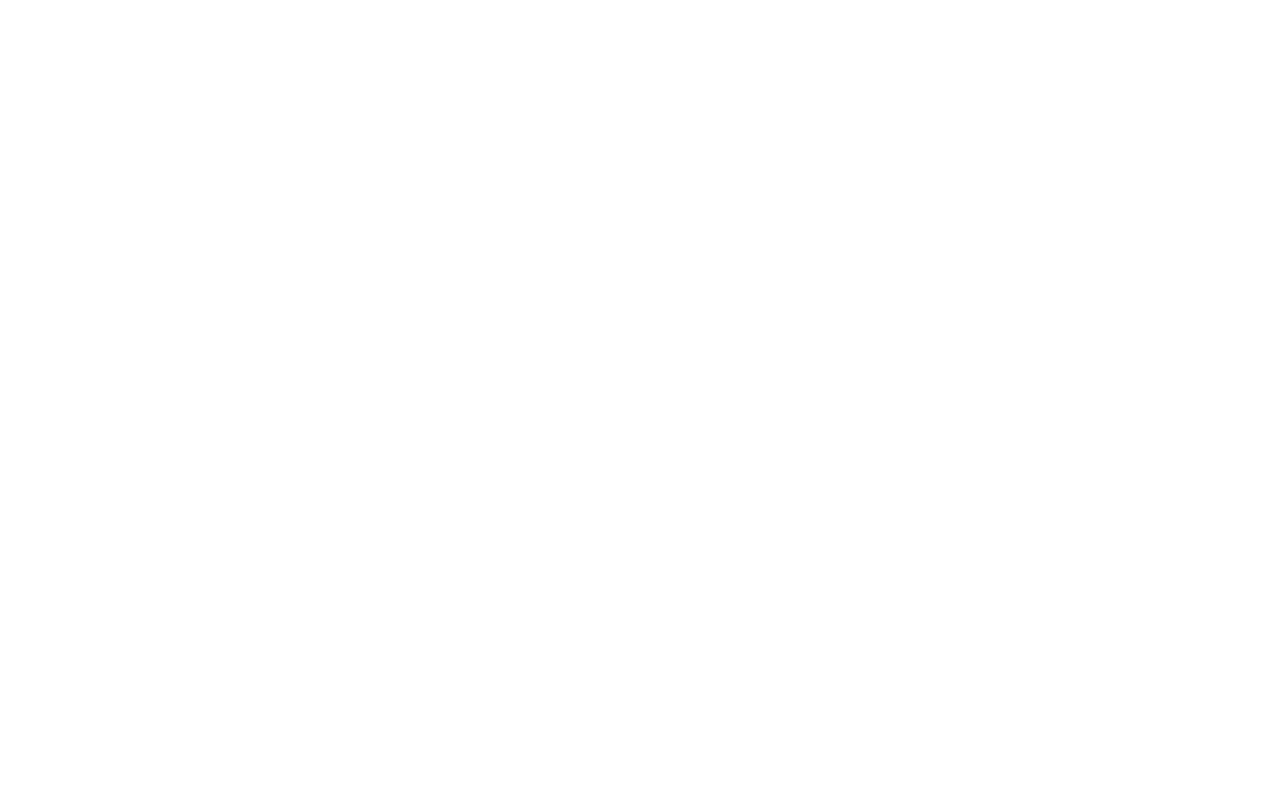
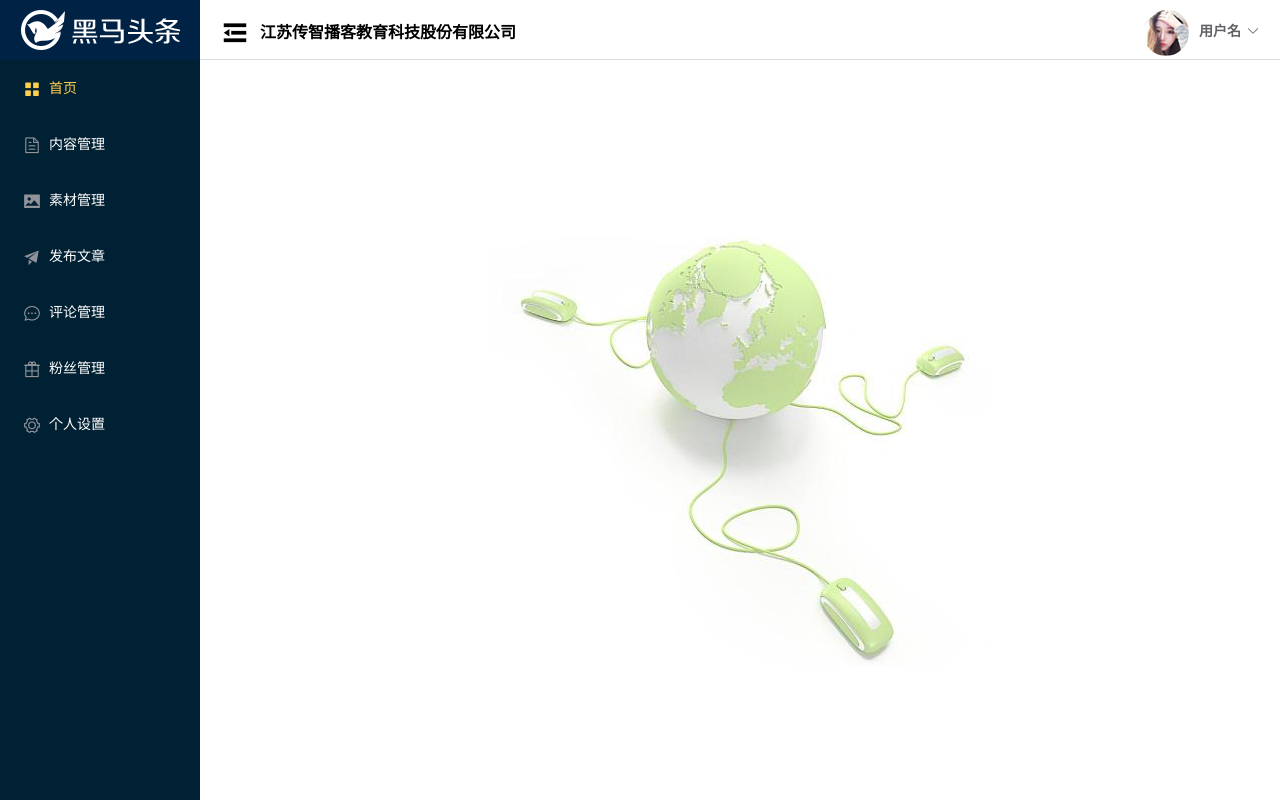
Before and after one commit to xiaokai95/-xiaokai-heima, a Vue app: page / in a window 1280 px wide. Built offline with nearby package versions, Linux system fonts and the light colour scheme.

Commit message:
首页完成

```diff
--- a/src/router/index.js
+++ b/src/router/index.js
@@ -1,12 +1,33 @@
 import Vue from 'vue'
 import VueRouter from 'vue-router'
 import login from '@/views/login'
+import home from '@/views/home'
+import Welcome from '@/views/welcome'
+import Error404 from '@/views/404'
 
 Vue.use(VueRouter)
+const routerPush = VueRouter.prototype.push
+VueRouter.prototype.push = function push (location) {
+  return routerPush.call(this, location).catch(error => error)
+}
 export default new VueRouter({
+
   routes: [{
     path: '/login',
     component: login
+  },
+  {
+    path: '/',
+    component: home,
+    children: [{
+      path: '/',
+      component: Welcome
+    },
+    {
+      path: '*',
+      component: Error404
+    }
+    ]
   }
 
   ]
--- /dev/null
+++ b/src/views/404/index.vue
@@ -0,0 +1,18 @@
+<template>
+  <div class="error"></div>
+</template>
+
+<script>
+export default {}
+</script>
+
+<style lang = 'less'>
+.error {
+  width: 100%;
+  height: 100%;
+  position: absolute;
+  left: 0;
+  top: 0;
+  background: url("../../assets/404.png") no-repeat center / cover;
+}
+</style>
--- /dev/null
+++ b/src/views/home/index.vue
@@ -0,0 +1,119 @@
+<template>
+  <el-container class="home-container">
+    <el-aside :width="isOpen?'200px':'64px'">
+      <div class="logo" :class="{'sm_logo':!isOpen}"></div>
+      <el-menu
+        default-active="/"
+        background-color="#002033"
+        text-color="#fff"
+        active-text-color="#ffd04b"
+        style="border-right:none"
+        :collapse="!isOpen"
+        :collapse-transition="false"
+        router
+      >
+        <el-menu-item index="/">
+          <i class="el-icon-menu"></i>
+          <span slot="title">首页</span>
+        </el-menu-item>
+        <el-menu-item index="/article">
+          <i class="el-icon-document"></i>
+          <span slot="title">内容管理</span>
+        </el-menu-item>
+        <el-menu-item index="/image">
+          <i class="el-icon-picture"></i>
+          <span slot="title">素材管理</span>
+        </el-menu-item>
+        <el-menu-item index="/publish">
+          <i class="el-icon-s-promotion"></i>
+          <span slot="title">发布文章</span>
+        </el-menu-item>
+        <el-menu-item index="/comment">
+          <i class="el-icon-chat-dot-round"></i>
+          <span slot="title">评论管理</span>
+        </el-menu-item>
+        <el-menu-item index="/fans">
+          <i class="el-icon-present"></i>
+          <span slot="title">粉丝管理</span>
+        </el-menu-item>
+        <el-menu-item index="/setting">
+          <i class="el-icon-setting"></i>
+          <span slot="title">个人设置</span>
+        </el-menu-item>
+      </el-menu>
+    </el-aside>
+    <el-container>
+      <el-header>
+        <i class="el-icon-s-fold icon" @click="toggleMenu"></i>
+        <span class="text">江苏传智播客教育科技股份有限公司</span>
+        <el-dropdown trigger="click" style="float: right">
+          <span class="el-dropdown-link">
+            <img src="../../assets/avatar.jpg" alt />
+            <b style="margin-left:10px">用户名</b>
+            <i class="el-icon-arrow-down el-icon--right"></i>
+          </span>
+          <el-dropdown-menu slot="dropdown">
+            <el-dropdown-item icon="el-icon-setting">个人设置</el-dropdown-item>
+            <el-dropdown-item icon="el-icon-unlock">退出登录</el-dropdown-item>
+          </el-dropdown-menu>
+        </el-dropdown>
+      </el-header>
+      <el-main>
+        <router-view></router-view>
+      </el-main>
+    </el-container>
+  </el-container>
+</template>
+
+<script>
+export default {
+  data () {
+    return {
+      isOpen: true
+    }
+  },
+  methods: {
+    toggleMenu () {
+      this.isOpen = !this.isOpen
+    }
+  }
+}
+</script>
+
+<style lang='less'>
+.home-container {
+  width: 100%;
+  height: 100%;
+  position: absolute;
+  top: 0;
+  left: 0;
+  .el-aside {
+    background-color: #002033;
+    .logo {
+      width: 100%;
+      height: 60px;
+      background: #002244 url("../../assets/logo_admin.png") no-repeat center;
+    }
+    .sm_logo {
+      background: #002244 url("../../assets/logo_admin_01.png") no-repeat center;
+    }
+  }
+  .el-header {
+    border-bottom: 1px solid #ddd;
+    line-height: 64px;
+    .icon {
+      font-size: 30px;
+      vertical-align: middle;
+    }
+    .text {
+      margin-left: 10px;
+      font-weight: bold;
+      vertical-align: middle;
+    }
+  }
+  img {
+    border-radius: 50%;
+    vertical-align: middle;
+  }
+}
+</style>
--- /dev/null
+++ b/src/views/welcome/index.vue
@@ -0,0 +1,16 @@
+<template>
+
+<div class="welcome_bg"></div>
+</template>
+
+<script>
+export default {}
+</script>
+
+<style lang='less'>
+.welcome_bg {
+    width: 100%;
+    height: 100%;
+    background: url('../../assets/welcome.jpg') no-repeat center;
+}
+</style>
```
Also changed, not shown: 1 other file (tests, documents, lock files or other folders).
